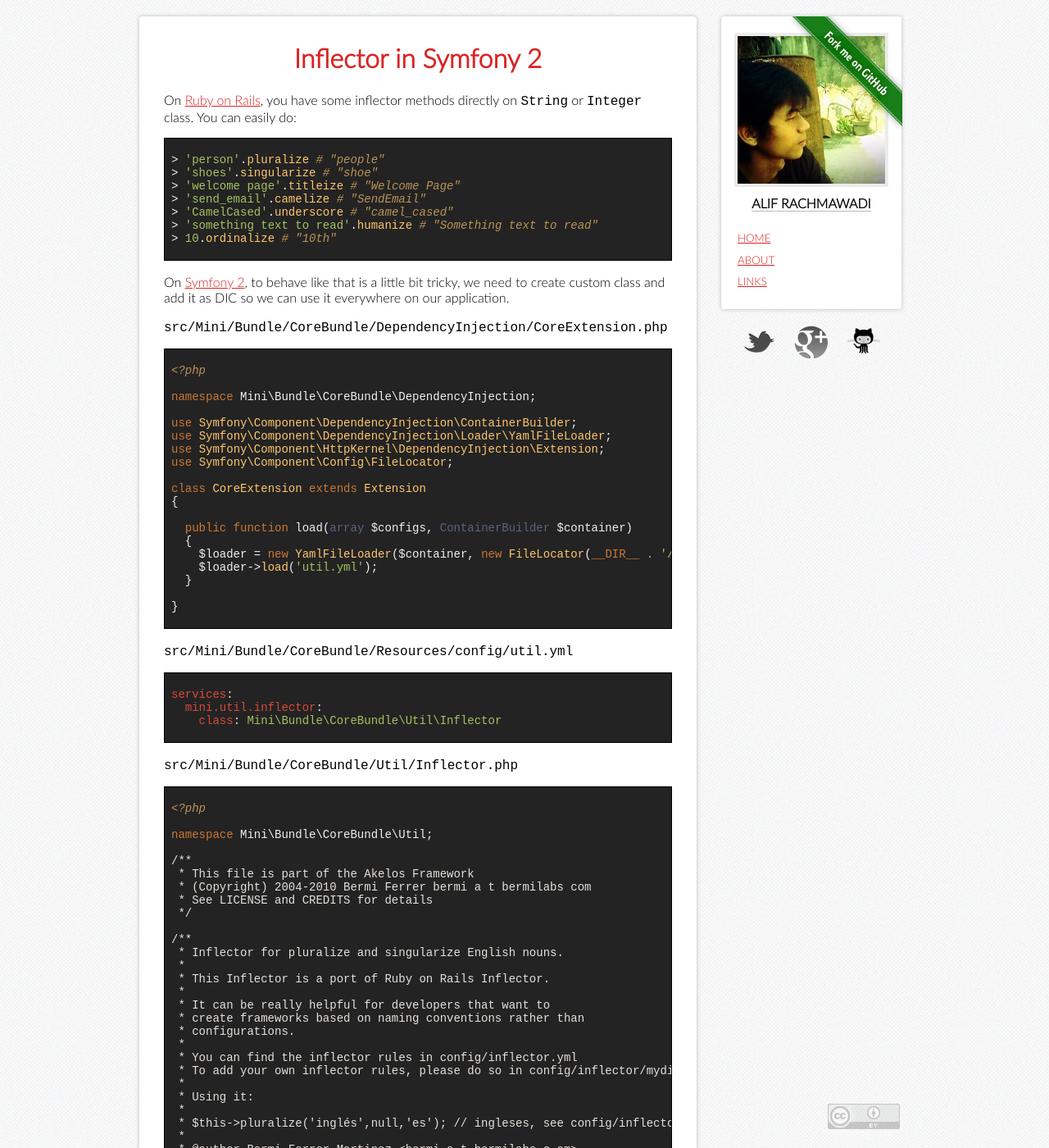
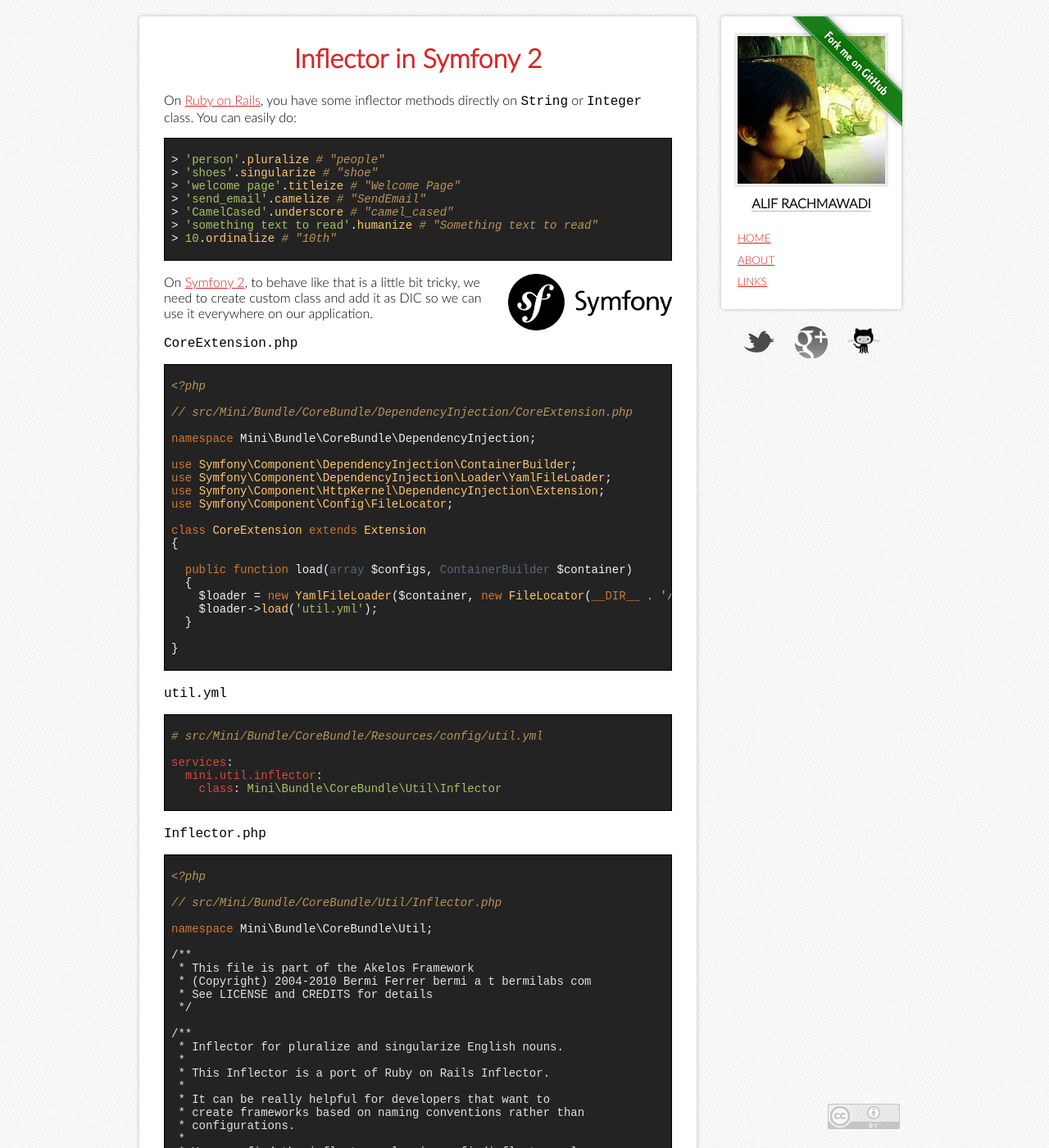
Before and after one commit to leeayoung/subosito.github.io, a Jekyll site: the page built from _posts/2011-07-30-inflector-in-symfony-2.markdown, in a window 1280 px wide and 1400 px high. Shown: the whole window at 82% size. Built offline with Jekyll 4.4.1, drawn with Linux system fonts in a browser that asks for light colours; Markdown is read by kramdown in place of the engine named in the settings; comment, search, counter and statistics services are not loaded.

Commit message:
add image to post

```diff
--- a/_posts/2011-07-30-inflector-in-symfony-2.markdown
+++ b/_posts/2011-07-30-inflector-in-symfony-2.markdown
@@ -16,12 +16,16 @@
 > 10.ordinalize # "10th"
 {% endhighlight %}
 
+<img src="/img/logo/symfony.png" alt="Symfony 2" class="right">
+
 On [Symfony 2](http://symfony.com), to behave like that is a little bit tricky, we need to create custom class and add it as DIC so we can use it everywhere on our application.
 
-`src/Mini/Bundle/CoreBundle/DependencyInjection/CoreExtension.php`
+`CoreExtension.php`
 
 {% highlight php %}
 <?php
+
+// src/Mini/Bundle/CoreBundle/DependencyInjection/CoreExtension.php
 
 namespace Mini\Bundle\CoreBundle\DependencyInjection;
 
@@ -42,17 +46,22 @@
 }
 {% endhighlight %}
 
-`src/Mini/Bundle/CoreBundle/Resources/config/util.yml`
+`util.yml`
+
 {% highlight yaml %}
+# src/Mini/Bundle/CoreBundle/Resources/config/util.yml
+
 services:
   mini.util.inflector:
     class: Mini\Bundle\CoreBundle\Util\Inflector
 {% endhighlight %}
 
-`src/Mini/Bundle/CoreBundle/Util/Inflector.php`
+`Inflector.php`
 
 {% highlight php %}
 <?php
+
+// src/Mini/Bundle/CoreBundle/Util/Inflector.php
 
 namespace Mini\Bundle\CoreBundle\Util;
 
@@ -391,6 +400,7 @@
 
 {% highlight php %}
 <?php
+
 $inflector = $this->get('mini.util.inflector');
 $inflector->pluralize('person'); # people
 $inflector->singularize('shoes'); # shoe
```
Also changed, not shown: img/logo/symfony.png (added).
